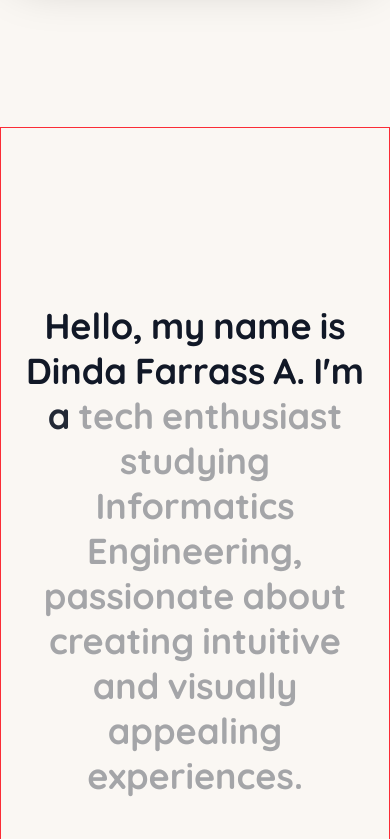
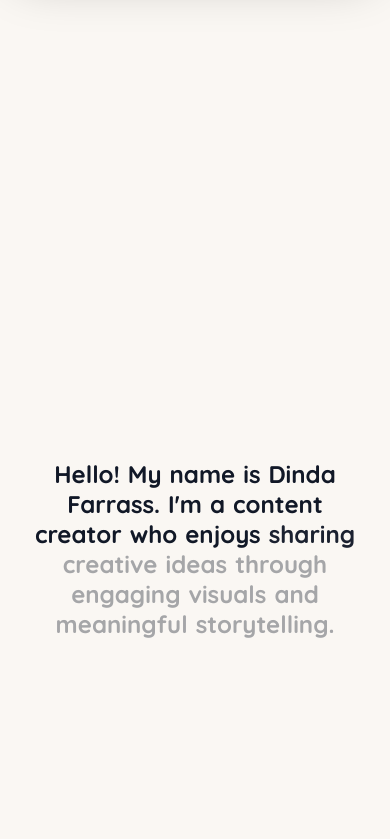
Before and after one commit to hafidhanifan/dinda-portofolio, a React (Vite) app: page / in a window 390 px wide. Shown: the part 845-1684 px from the top of the page. Built offline with nearby package versions, Linux system fonts and the light colour scheme.

Commit message:
modified:   src/App.tsx 	modified:   src/components/animations/TextReveal.tsx 	modified:   src/sections/AboutSection.tsx

```diff
--- a/src/App.tsx
+++ b/src/App.tsx
@@ -31,6 +31,7 @@ function App() {
         <section ref={aboutRef}>
           <AboutSection />
         </section>
+        <section className="mt-[1000px]"></section>
       </main>
     </>
   );
--- a/src/components/animations/TextReveal.tsx
+++ b/src/components/animations/TextReveal.tsx
@@ -4,16 +4,23 @@ import { motion, useScroll, useTransform } from "framer-motion";
 interface TextRevealProps {
   text: string;
   className?: string;
+  scrollProgress?: any; // Terima scroll progress dari parent
 }
 
-const TextReveal = ({ text, className = "" }: TextRevealProps) => {
+const TextReveal = ({
+  text,
+  className = "",
+  scrollProgress,
+}: TextRevealProps) => {
   const targetRef = useRef<HTMLDivElement>(null);
 
-  // Track scroll progress untuk section ini
-  const { scrollYProgress } = useScroll({
+  // Gunakan scrollProgress dari parent jika ada, kalau tidak pakai internal
+  const { scrollYProgress: internalProgress } = useScroll({
     target: targetRef,
     offset: ["start end", "end start"],
   });
+
+  const activeProgress = scrollProgress || internalProgress;
 
   // Split text menjadi array kata-kata
   const words = text.split(" ");
@@ -23,7 +30,7 @@ const TextReveal = ({ text, className = "" }: TextRevealProps) => {
       ref={targetRef}
       className={`flex min-h-screen items-center justify-center px-4 ${className}`}
     >
-      <p className="max-w-5xl text-center text-4xl font-bold leading-tight sm:text-5xl md:text-6xl lg:text-7xl">
+      <p className="max-w-2xl text-center text-2xl font-bold leading-tight sm:text-2xl sm:max-w-xl md:text-3xl lg:max-w-6xl lg:text-5xl">
         {words.map((word, wordIndex) => {
           // Hitung kapan kata ini mulai dan selesai reveal
           const start = wordIndex / words.length;
@@ -32,7 +39,7 @@ const TextReveal = ({ text, className = "" }: TextRevealProps) => {
           return (
             <Word
               key={wordIndex}
-              progress={scrollYProgress}
+              progress={activeProgress}
               range={[start, end]}
             >
               {word}
--- a/src/sections/AboutSection.tsx
+++ b/src/sections/AboutSection.tsx
@@ -1,9 +1,42 @@
+import { useRef } from "react";
+import { useScroll, useTransform, useMotionValueEvent } from "framer-motion";
 import TextReveal from "../components/animations/TextReveal";
 
 const AboutSection = () => {
+  const sectionRef = useRef<HTMLElement>(null);
+
+  // Track scroll progress dari section ini
+  const { scrollYProgress } = useScroll({
+    target: sectionRef,
+    offset: ["start start", "end end"], // Ubah ke "end end" agar progress lebih lambat
+  });
+
+  // Transform scroll progress menjadi 0-1 untuk text reveal
+  // Gunakan easing agar reveal selesai di 80% scroll, sisanya buffer
+  const textRevealProgress = useTransform(
+    scrollYProgress,
+    [0, 0.8], // Reveal selesai di 80% scroll section
+    [0, 1],
+  );
+
+  // Debug - lihat progress di console (opsional, bisa dihapus)
+  useMotionValueEvent(scrollYProgress, "change", (latest) => {
+    console.log("Scroll progress:", latest);
+  });
+
+  useMotionValueEvent(textRevealProgress, "change", (latest) => {
+    console.log("Text reveal progress:", latest);
+  });
+
   return (
-    <section className="w-full mb-96 border border-red-500">
-      <TextReveal text="Hello, my name is Dinda Farrass A. I'm a tech enthusiast studying Informatics Engineering, passionate about creating intuitive and visually appealing experiences." />
+    <section ref={sectionRef} className="relative h-[400vh]">
+      {/* Sticky container yang menahan TextReveal di viewport */}
+      <div className="sticky top-0 h-screen w-full">
+        <TextReveal
+          text="Hello! My name is Dinda Farrass. I'm a content creator who enjoys sharing creative ideas through engaging visuals and meaningful storytelling."
+          scrollProgress={textRevealProgress}
+        />
+      </div>
     </section>
   );
 };
```
